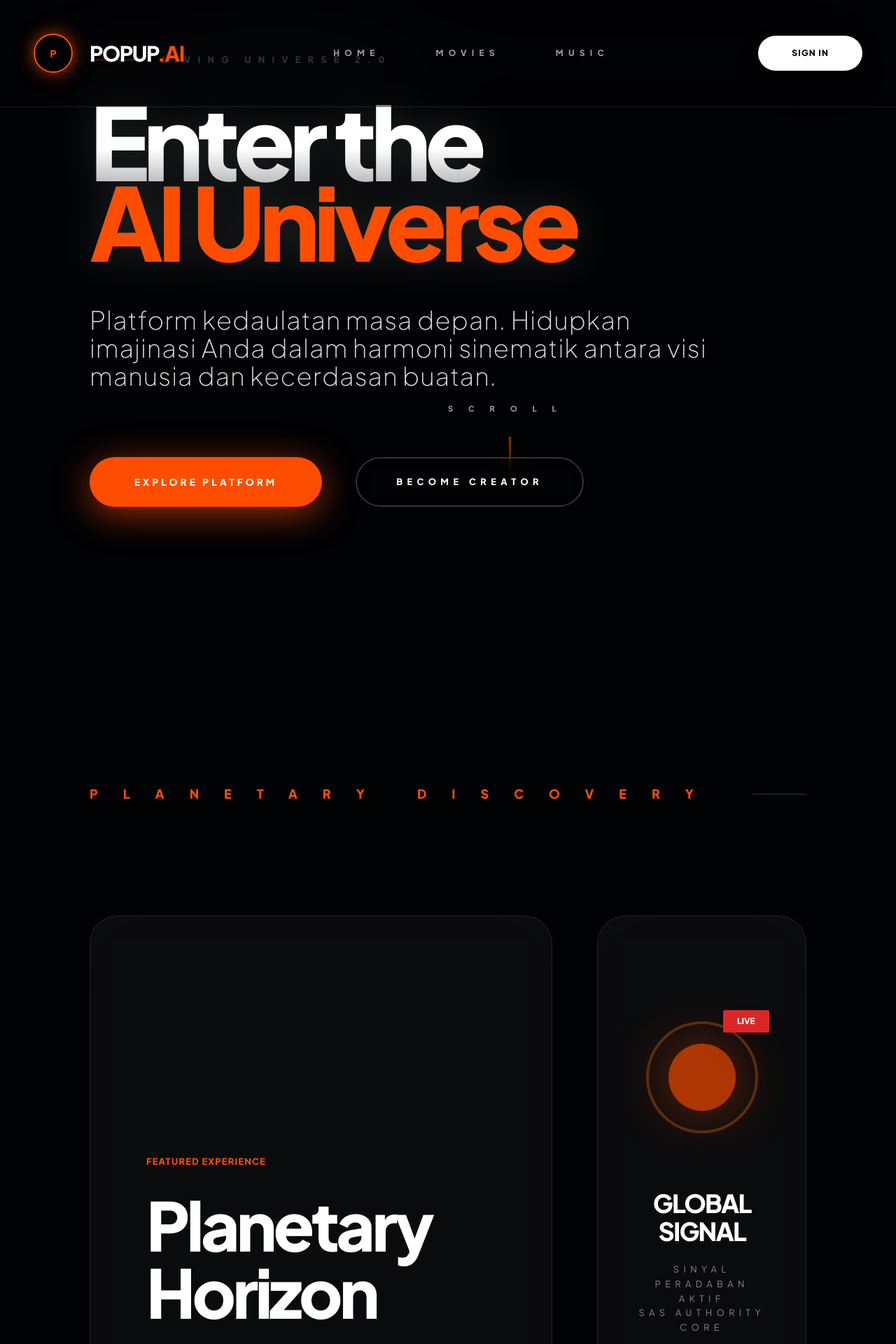
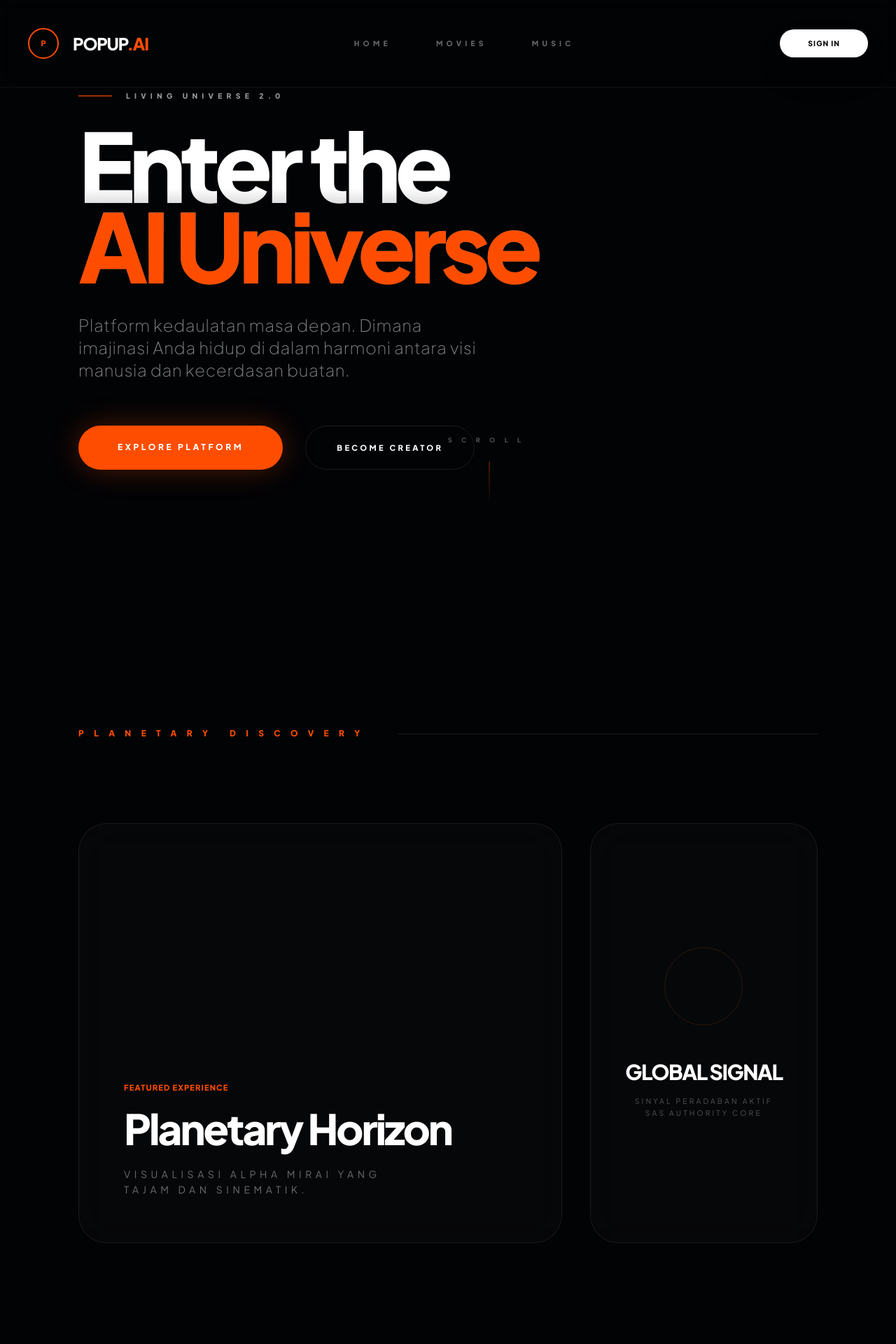
Before and after one commit to Anchor6661/popup-ai-platform, a Flask app: page / in a window 1280 px wide. Shown: the top 1920 px of the page at 70% size. Run offline with Flask 3, Linux system fonts and the light colour scheme; some libraries are stand-ins or nearby versions.

Commit message:
IGNITION: Aktivasi Planetary Horizon & Left-Shadow Shroud

```diff
--- a/templates/index.html
+++ b/templates/index.html
@@ -9,13 +9,11 @@
     <style>
         :root {
             --popup-orange: #FF4D00;
-            --deep-void: #010204;
-            /* Warna Nebula ditingkatkan saturasinya agar 'pecah' keluar dari kegelapan */
-            --nebula-orange: rgba(255, 77, 0, 0.6);
-            --nebula-magenta: rgba(255, 0, 212, 0.45);
-            --nebula-blue: rgba(0, 102, 255, 0.35);
-            --glass: rgba(255, 255, 255, 0.04);
-            --glass-border: rgba(255, 255, 255, 0.1);
+            --deep-void: #020305;
+            --nebula-orange: rgba(255, 77, 0, 0.4);
+            --nebula-magenta: rgba(255, 0, 212, 0.25);
+            --glass: rgba(255, 255, 255, 0.02);
+            --glass-border: rgba(255, 255, 255, 0.08);
         }
 
         * { cursor: crosshair; }
@@ -29,227 +27,198 @@
             scroll-behavior: smooth;
         }
 
-        /* --- LAYER 1: THE UNIVERSE SYSTEM (DEEP SPACE) --- */
+        /* --- LAYER 1: THE UNIVERSE SYSTEM (KEY VISUAL) --- */
         .universe-container {
             position: fixed;
             top: 0; left: 0; width: 100%; height: 100%;
             z-index: -10;
-            /* Dasar gradient dibuat lebih kebiruan/ungu tua agar tidak hampa hitam */
-            background: radial-gradient(circle at center, #0f131a 0%, #010204 100%);
+            background: #05070a;
+            overflow: hidden;
         }
 
-        /* Bintang & Debu Kosmik */
-        .stars-layer {
+        /*  */
+        /* Planet Utama (Center-Right Centerpiece) */
+        .planetary-body {
+            position: absolute;
+            top: 15%; right: -15%;
+            width: 80vw; height: 80vw;
+            background: radial-gradient(circle at 30% 30%, #FF4D00 0%, #1a0f0a 50%, #05070a 80%);
+            border-radius: 50%;
+            filter: blur(2px);
+            opacity: 0.9;
+            z-index: 1;
+        }
+
+        /* Pendaran Atmosfer Planet */
+        .planetary-glow {
+            position: absolute;
+            top: 5%; right: -25%;
+            width: 100vw; height: 100vw;
+            background: radial-gradient(circle, rgba(255, 77, 0, 0.12) 0%, transparent 70%);
+            filter: blur(120px);
+            z-index: 0;
+        }
+
+        /* Shadow Overlay Kiri (Untuk Ketajaman Headline) */
+        .left-shadow-overlay {
+            position: absolute;
+            inset: 0;
+            background: linear-gradient(to right,
+                rgba(2, 3, 5, 1) 0%,
+                rgba(2, 3, 5, 0.8) 30%,
+                rgba(2, 3, 5, 0) 70%
+            );
+            z-index: 5;
+        }
+
+        /* Dark Overlay Global (45%) */
+        .global-overlay {
+            position: absolute;
+            inset: 0;
+            background: rgba(0, 0, 0, 0.45);
+            z-index: 4;
+        }
+
+        /* Stars & Cosmic Dust */
+        .stars {
             position: absolute;
             inset: 0;
             background-image:
-                radial-gradient(1.5px 1.5px at 10% 20%, #fff, transparent),
-                radial-gradient(2px 2px at 50% 50%, rgba(255,255,255,0.9), transparent),
-                radial-gradient(2.5px 2.5px at 80% 80%, var(--popup-orange), transparent),
-                radial-gradient(1.5px 1.5px at 30% 70%, #ff00d4, transparent),
-                radial-gradient(1px 1px at 70% 30%, #0066ff, transparent);
+                radial-gradient(1.5px 1.5px at 20% 30%, #fff, transparent),
+                radial-gradient(1px 1px at 70% 70%, rgba(255,255,255,0.8), transparent),
+                radial-gradient(2px 2px at 40% 80%, var(--popup-orange), transparent);
             background-size: 300px 300px;
-            opacity: 0.65;
-            animation: twinkle 12s linear infinite;
+            opacity: 0.3;
+            z-index: 2;
         }
 
-        /* --- LAYER 2: NEBULA SUPERNOVA (DIPUSATKAN) --- */
-        .nebula-drift {
-            position: absolute;
-            inset: -10%;
-            filter: blur(90px);
-            opacity: 0.85;
-            mix-blend-mode: screen;
-            animation: cosmicShift 30s ease-in-out infinite;
-        }
-
-        /* Posisi Nebula digeser agar lebih menjorok ke tengah layar */
-        .neb-1 { top: -5%; right: 15%; width: 70%; height: 70%; background: var(--nebula-orange); }
-        .neb-2 { bottom: -5%; left: 15%; width: 65%; height: 65%; background: var(--nebula-magenta); animation-delay: -5s; }
-        .neb-3 { top: 35%; left: 30%; width: 40%; height: 40%; background: var(--nebula-blue); opacity: 0.5; }
-
-        /* --- LAYER 3: PLANETARY HORIZON (THE ANCHOR) --- */
-        .planetary-horizon {
-            position: absolute;
-            bottom: -25%; left: 50%; width: 160%; height: 60%;
-            transform: translateX(-50%);
-            background: radial-gradient(ellipse at center, rgba(255, 77, 0, 0.35) 0%, transparent 75%);
-            border-top: 4px solid rgba(255, 77, 0, 0.7);
-            border-radius: 100% 100% 0 0;
-            filter: blur(25px);
-            z-index: -5;
-            box-shadow: 0 -30px 150px rgba(255, 77, 0, 0.25);
-        }
-
-        /* --- LAYER 4: SHARP UI SYSTEM --- */
+        /* --- LAYER 2: SHARP PRODUCTION UI --- */
         .glass-card {
             background: var(--glass);
-            backdrop-filter: blur(50px);
-            -webkit-backdrop-filter: blur(50px);
+            backdrop-filter: blur(30px);
+            -webkit-backdrop-filter: blur(30px);
             border: 1px solid var(--glass-border);
             border-radius: 2.5rem;
             transition: all 0.6s cubic-bezier(0.16, 1, 0.3, 1);
         }
 
-        .glass-card:hover {
-            border-color: var(--popup-orange);
-            background: rgba(255, 77, 0, 0.08);
-            transform: translateY(-15px);
-            box-shadow: 0 50px 100px rgba(0,0,0,0.9);
-        }
-
         .massive-title {
-            font-size: clamp(3.5rem, 12vw, 9rem);
+            font-size: clamp(3.5rem, 12vw, 8.5rem);
             font-weight: 800;
-            line-height: 0.8;
+            line-height: 0.85;
             letter-spacing: -0.06em;
-            background: linear-gradient(180deg, #FFFFFF 30%, rgba(255,255,255,0.1) 100%);
+            background: linear-gradient(180deg, #FFFFFF 40%, rgba(255,255,255,0.15) 100%);
             -webkit-background-clip: text;
             background-clip: text;
             color: transparent;
-            filter: drop-shadow(0 0 30px rgba(255,255,255,0.15));
         }
 
         .btn-sovereign {
             background: var(--popup-orange);
             color: white;
-            padding: 1.5rem 4rem;
+            padding: 1.4rem 3.5rem;
             border-radius: 99px;
             font-weight: 800;
-            font-size: 0.85rem;
+            font-size: 0.75rem;
             letter-spacing: 0.3em;
             text-transform: uppercase;
-            box-shadow: 0 10px 50px rgba(255, 77, 0, 0.6);
-            transition: all 0.4s cubic-bezier(0.2, 1, 0.3, 1.3);
+            box-shadow: 0 0 40px rgba(255, 77, 0, 0.3);
+            transition: all 0.4s;
         }
 
         .btn-sovereign:hover {
-            transform: scale(1.12) translateY(-8px);
-            box-shadow: 0 20px 80px rgba(255, 77, 0, 0.8);
+            transform: scale(1.05) translateY(-5px);
+            box-shadow: 0 0 60px rgba(255, 77, 0, 0.5);
         }
 
-        @keyframes cosmicShift {
-            0%, 100% { transform: translate(0, 0) scale(1) rotate(0deg); }
-            50% { transform: translate(-2%, 4%) scale(1.15) rotate(1.5deg); }
+        /* Subtle Motion */
+        @keyframes drift {
+            0%, 100% { transform: translate(0, 0); }
+            50% { transform: translate(-1%, 1.5%); }
         }
-        @keyframes twinkle {
-            0%, 100% { opacity: 0.45; transform: scale(1); }
-            50% { opacity: 0.85; transform: scale(1.05); }
-        }
-
-        #scroll-progress {
-            position: fixed; top: 0; left: 0; height: 4px;
-            background: var(--popup-orange);
-            z-index: 1000; width: 0%;
-        }
+        .animate-drift { animation: drift 30s ease-in-out infinite; }
     </style>
 </head>
 <body onload="checkAuthParams()">
 
-    <div id="scroll-progress"></div>
-
-    <!-- BACKGROUND SYSTEM (REMASTERED & CENTERED) -->
+    <!-- THE UNIVERSE (KEY VISUAL) -->
     <div class="universe-container">
-        <div class="stars-layer"></div>
-        <div class="nebula-drift neb-1"></div>
-        <div class="nebula-drift neb-2"></div>
-        <div class="nebula-drift neb-3"></div>
-        <div class="planetary-horizon"></div>
+        <div class="planetary-glow"></div>
+        <div class="planetary-body animate-drift"></div>
+        <div class="stars"></div>
+        <div class="global-overlay"></div>
+        <div class="left-shadow-overlay"></div>
     </div>
 
     <!-- HEADER SYSTEM -->
-    <header class="fixed top-0 left-0 w-full p-12 flex justify-between items-center z-[100] border-b border-white/10 backdrop-blur-3xl">
-        <div class="flex items-center gap-6 cursor-pointer" onclick="window.location.href='/'">
-            <div class="w-14 h-14 border-2 border-[#FF4D00] rounded-full flex items-center justify-center shadow-[0_0_25px_rgba(255,77,0,0.7)]">
-                <span class="text-[#FF4D00] text-sm font-black">P</span>
+    <header class="fixed top-0 left-0 w-full p-10 flex justify-between items-center z-[100] backdrop-blur-md border-b border-white/5">
+        <div class="flex items-center gap-5 cursor-pointer" onclick="window.location.href='/'">
+            <div class="w-11 h-11 border-2 border-[#FF4D00] rounded-full flex items-center justify-center">
+                <span class="text-[#FF4D00] text-[11px] font-black">P</span>
             </div>
-            <h1 class="text-3xl font-black tracking-tighter uppercase">POPUP<span class="text-[#FF4D00]">.AI</span></h1>
+            <h1 class="text-2xl font-black tracking-tighter uppercase">POPUP<span class="text-[#FF4D00]">.AI</span></h1>
         </div>
-        <nav class="hidden lg:flex gap-20 text-[0.75rem] font-bold tracking-[0.6em] uppercase opacity-60">
+        <nav class="hidden lg:flex gap-16 text-[0.65rem] font-bold tracking-[0.5em] uppercase opacity-40">
             <a href="/" class="text-white hover:text-[#FF4D00] transition-colors">Home</a>
             <a href="/movies" class="hover:opacity-100 transition">Movies</a>
             <a href="#" class="hover:opacity-100 transition">Music</a>
         </nav>
-        <button id="nav-signin" onclick="location.href='/?code=auth'" class="bg-white text-black px-12 py-4 rounded-full text-[0.75rem] font-black tracking-widest uppercase hover:bg-[#FF4D00] hover:text-white transition-all shadow-2xl">Sign In</button>
+        <button id="nav-signin" onclick="location.href='/?code=auth'" class="bg-white text-black px-10 py-3 rounded-full text-[0.65rem] font-black tracking-widest uppercase hover:bg-[#FF4D00] hover:text-white transition-all shadow-2xl">Sign In</button>
     </header>
 
-    <!-- HERO SECTION -->
-    <main class="relative h-screen flex flex-col justify-center px-10 lg:px-32">
-        <div class="max-w-6xl relative z-10">
-            <div class="flex items-center gap-6 mb-12 opacity-80">
-                <div class="h-[3px] w-20 bg-[#FF4D00]"></div>
-                <span class="text-[0.8rem] font-black tracking-[0.8em] uppercase">Living Universe 2.0</span>
+    <!-- CINEMATIC HERO -->
+    <main class="relative h-screen flex flex-col justify-center px-10 lg:px-28 z-20">
+        <div class="max-w-4xl">
+            <div class="flex items-center gap-5 mb-8 opacity-60">
+                <div class="h-[2px] w-12 bg-[#FF4D00]"></div>
+                <span class="text-[0.65rem] font-black tracking-[0.6em] uppercase">Living Universe 2.0</span>
             </div>
-            <h1 class="massive-title mb-16">Enter the<br><span class="text-[#FF4D00]">AI Universe</span></h1>
-            <p class="text-2xl lg:text-4xl opacity-85 font-light tracking-wide max-w-4xl mb-24 leading-relaxed">
-                Platform kedaulatan masa depan. Hidupkan imajinasi Anda dalam harmoni sinematik antara visi manusia dan kecerdasan buatan.
+            <h1 class="massive-title mb-10">Enter the<br><span class="text-[#FF4D00]">AI Universe</span></h1>
+            <p class="text-lg lg:text-2xl opacity-50 font-light tracking-wide max-w-xl mb-16 leading-relaxed">
+                Platform kedaulatan masa depan. Dimana imajinasi Anda hidup di dalam harmoni antara visi manusia dan kecerdasan buatan.
             </p>
-            <div class="flex flex-wrap gap-12">
+            <div class="flex flex-wrap gap-8">
                 <button onclick="document.getElementById('discovery').scrollIntoView({behavior: 'smooth'})" class="btn-sovereign">Explore Platform</button>
-                <button class="px-14 py-6 rounded-full text-[0.8rem] font-bold tracking-[0.5em] uppercase border-2 border-white/20 hover:bg-white hover:text-black transition-all backdrop-blur-xl">Become Creator</button>
+                <button class="px-11 py-5 rounded-full text-[0.7rem] font-bold tracking-[0.3em] uppercase border border-white/10 hover:bg-white hover:text-black transition-all backdrop-blur-md">Become Creator</button>
             </div>
         </div>
 
-        <!-- Scroll Indicator -->
-        <div class="absolute bottom-20 left-1/2 -translate-x-1/2 flex flex-col items-center gap-8 opacity-60 animate-bounce">
-            <span class="text-[11px] font-black tracking-[2em] uppercase">Scroll</span>
-            <div class="w-[3px] h-20 bg-gradient-to-b from-[#FF4D00] to-transparent"></div>
+        <div class="absolute bottom-16 left-1/2 -translate-x-1/2 flex flex-col items-center gap-6 opacity-30 animate-bounce">
+            <span class="text-[9px] font-black tracking-[1.5em] uppercase">Scroll</span>
+            <div class="w-[1.5px] h-16 bg-gradient-to-b from-[#FF4D00] to-transparent"></div>
         </div>
     </main>
 
-    <!-- DISCOVERY GRID -->
-    <section id="discovery" class="px-10 lg:px-32 py-80 grid grid-cols-12 gap-16 relative">
-        <div class="col-span-12 mb-24 flex items-center gap-12">
-            <h2 class="text-lg font-black tracking-[2em] uppercase text-[#FF4D00]">Planetary Discovery</h2>
-            <div class="h-[1px] flex-grow bg-white/20"></div>
+    <!-- BENTO GRID (THE DISCOVERY) -->
+    <section id="discovery" class="px-10 lg:px-28 py-60 grid grid-cols-12 gap-10 relative z-20">
+        <div class="col-span-12 mb-20 flex items-center gap-10">
+            <h2 class="text-xs font-black tracking-[1.2em] uppercase text-[#FF4D00]">Planetary Discovery</h2>
+            <div class="h-[1px] flex-grow bg-white/10"></div>
         </div>
 
-        <!-- Big Bento -->
-        <div class="col-span-12 lg:col-span-8 h-[750px] glass-card p-20 flex flex-col justify-end relative overflow-hidden group">
-            <div class="absolute inset-0 bg-gradient-to-t from-[#FF4D00]/30 to-transparent opacity-0 group-hover:opacity-100 transition-all duration-1000"></div>
+        <div class="col-span-12 lg:col-span-8 h-[600px] glass-card p-16 flex flex-col justify-end relative overflow-hidden group">
+            <div class="absolute inset-0 bg-gradient-to-t from-[#FF4D00]/20 to-transparent opacity-0 group-hover:opacity-100 transition-all duration-1000"></div>
             <div class="relative z-10">
-                <span class="text-[0.8rem] font-bold tracking-widest text-[#FF4D00] mb-8 block">FEATURED EXPERIENCE</span>
-                <h3 class="text-8xl font-black mb-8 tracking-tighter">Planetary Horizon</h3>
-                <p class="opacity-60 text-base max-w-lg leading-relaxed uppercase tracking-[0.6em]">Visualisasi Alpha Mirai 2.0 yang presisi dan immersive.</p>
+                <span class="text-[0.7rem] font-bold tracking-widest text-[#FF4D00] mb-5 block">FEATURED EXPERIENCE</span>
+                <h3 class="text-6xl font-black mb-6 tracking-tighter">Planetary Horizon</h3>
+                <p class="opacity-40 text-sm max-w-sm leading-relaxed uppercase tracking-[0.4em]">Visualisasi Alpha Mirai yang tajam dan sinematik.</p>
             </div>
         </div>
 
-        <!-- Live Signal -->
-        <div class="col-span-12 lg:col-span-4 h-[750px] glass-card p-12 flex flex-col items-center justify-center text-center gap-20 group">
-            <div class="relative">
-                <div class="w-40 h-40 rounded-full border-4 border-orange-500/30 flex items-center justify-center group-hover:border-[#FF4D00] transition-all duration-700">
-                    <div class="w-24 h-24 bg-[#FF4D00] rounded-full animate-pulse shadow-[0_0_80px_rgba(255,77,0,0.7)]"></div>
-                </div>
-                <div class="absolute -top-4 -right-4 bg-red-600 text-xs font-bold px-5 py-2 rounded-sm shadow-2xl">LIVE</div>
+        <div class="col-span-12 lg:col-span-4 h-[600px] glass-card p-12 flex flex-col items-center justify-center text-center gap-12 group">
+            <div class="w-28 h-28 rounded-full border border-orange-500/15 flex items-center justify-center group-hover:border-[#FF4D00] transition-all duration-500">
+                <div class="w-18 h-18 bg-[#FF4D00] rounded-full animate-pulse shadow-[0_0_50px_rgba(255,77,0,0.4)]"></div>
             </div>
             <div>
-                <h3 class="text-4xl font-black mb-6 tracking-tighter uppercase">Global Signal</h3>
-                <p class="text-[0.8rem] opacity-50 leading-relaxed tracking-[0.5em] uppercase">Sinyal Peradaban Aktif<br>SAS Authority Core</p>
+                <h3 class="text-3xl font-black mb-4 tracking-tighter uppercase">Global Signal</h3>
+                <p class="text-[0.65rem] opacity-30 leading-relaxed tracking-[0.3em] uppercase">Sinyal Peradaban Aktif<br>SAS Authority Core</p>
             </div>
-        </div>
-
-        <!-- Engine Stats -->
-        <div class="col-span-12 lg:col-span-4 h-[500px] glass-card p-20 flex flex-col justify-between group">
-            <span class="text-[0.8rem] font-black tracking-[0.8em] text-[#FF4D00]">ENGINE STATUS</span>
-            <div class="text-[10rem] font-black tracking-tighter group-hover:text-[#FF4D00] transition-colors">99.9%</div>
-            <p class="opacity-50 text-[0.8rem] uppercase tracking-[0.6em]">Stabilitas Kedaulatan Platform</p>
-        </div>
-
-        <!-- Music Feature -->
-        <div class="col-span-12 lg:col-span-8 h-[500px] glass-card p-20 flex items-center justify-between group overflow-hidden">
-            <div class="max-w-xl relative z-10">
-                <h3 class="text-6xl font-black mb-10 tracking-tighter">Sovereign Music</h3>
-                <p class="opacity-50 text-base leading-relaxed uppercase tracking-[0.5em]">Dukungan penuh untuk perjuangan Musik & Kuliner Serashii. Segera hadir sebagai pilar harmoni peradaban.</p>
-            </div>
-            <div class="text-[20rem] font-black opacity-[0.04] absolute -right-20 -bottom-20 group-hover:opacity-20 group-hover:text-[#FF4D00] transition-all duration-1000">02</div>
         </div>
     </section>
 
-    <!-- FOOTER SYSTEM -->
-    <footer class="p-60 border-t border-white/10 bg-black/80 text-center relative">
-        <div class="absolute top-0 left-1/2 -translate-x-1/2 w-96 h-[3px] bg-gradient-to-r from-transparent via-[#FF4D00] to-transparent"></div>
-        <p class="text-[1rem] font-bold opacity-40 tracking-[3em] uppercase mb-12">Serashii Anchor the Sovereign</p>
-        <p class="text-[0.7rem] opacity-20 tracking-[1.5em] uppercase">&copy; 2026 POPUP.AI | Pop Up Your World</p>
+    <footer class="p-32 border-t border-white/5 bg-black/60 text-center relative z-20">
+        <p class="text-[0.8rem] font-bold opacity-30 tracking-[2em] uppercase mb-6">Serashii Anchor the Sovereign</p>
+        <p class="text-[0.6rem] opacity-10 tracking-[0.7em] uppercase">&copy; 2026 POPUP.AI | Pop Up Your World</p>
     </footer>
 
     <script>
@@ -263,34 +232,18 @@
             }
         }
 
-        // SCROLL ENGINE (PARALLAX & DEPTH)
         window.addEventListener('scroll', () => {
             const scrolled = window.pageYOffset;
-            const height = document.documentElement.scrollHeight - window.innerHeight;
-            const progress = (scrolled / height) * 100;
-            const progressEl = document.getElementById('scroll-progress');
-            if(progressEl) progressEl.style.width = progress + "%";
+            const title = document.querySelector('.massive-title');
+            const planet = document.querySelector('.planetary-body');
 
-            // Title Motion (Hanya posisi, tidak ada scaling)
-            const title = document.querySelector('.massive-title');
             if(title) {
-                title.style.transform = `translateY(${scrolled * 0.35}px)`;
-                title.style.opacity = 1 - (scrolled * 0.001);
+                title.style.transform = `translateY(${scrolled * 0.3}px)`;
+                title.style.opacity = 1 - (scrolled * 0.0015);
             }
-
-            // Planetary Horizon Effect
-            const horizon = document.querySelector('.planetary-horizon');
-            if(horizon) {
-                horizon.style.transform = `translateX(-50%) translateY(${scrolled * 0.2}px)`;
-                horizon.style.opacity = 0.6 + (scrolled * 0.0005);
+            if(planet) {
+                planet.style.transform = `translateY(${scrolled * 0.15}px)`;
             }
-
-            // Nebula Parallax
-            const nebulae = document.querySelectorAll('.nebula-drift');
-            nebulae.forEach((neb, i) => {
-                const speed = (i + 1) * 0.12;
-                neb.style.transform = `translateY(${scrolled * speed}px) rotate(${scrolled * 0.025}deg)`;
-            });
         });
     </script>
 </body>
```
